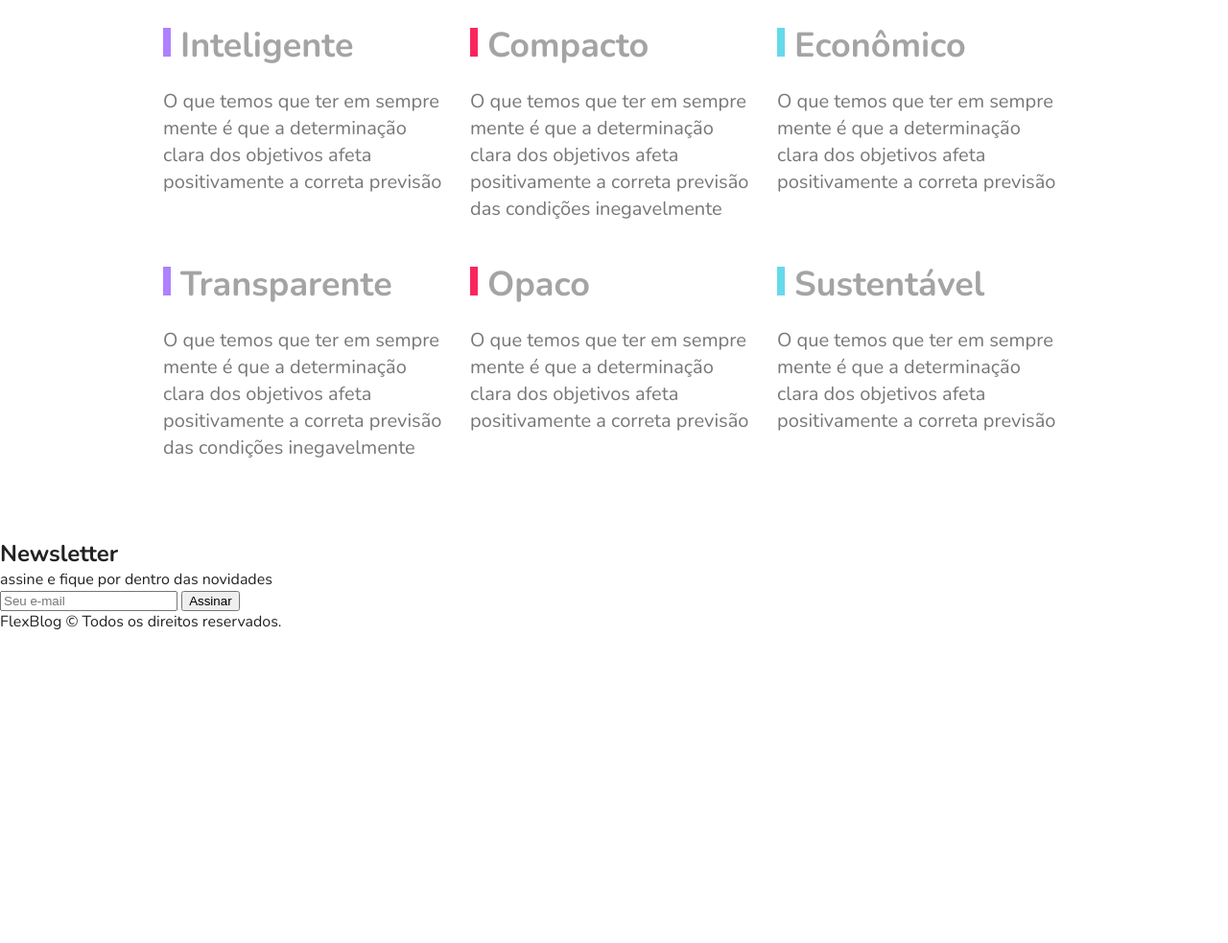
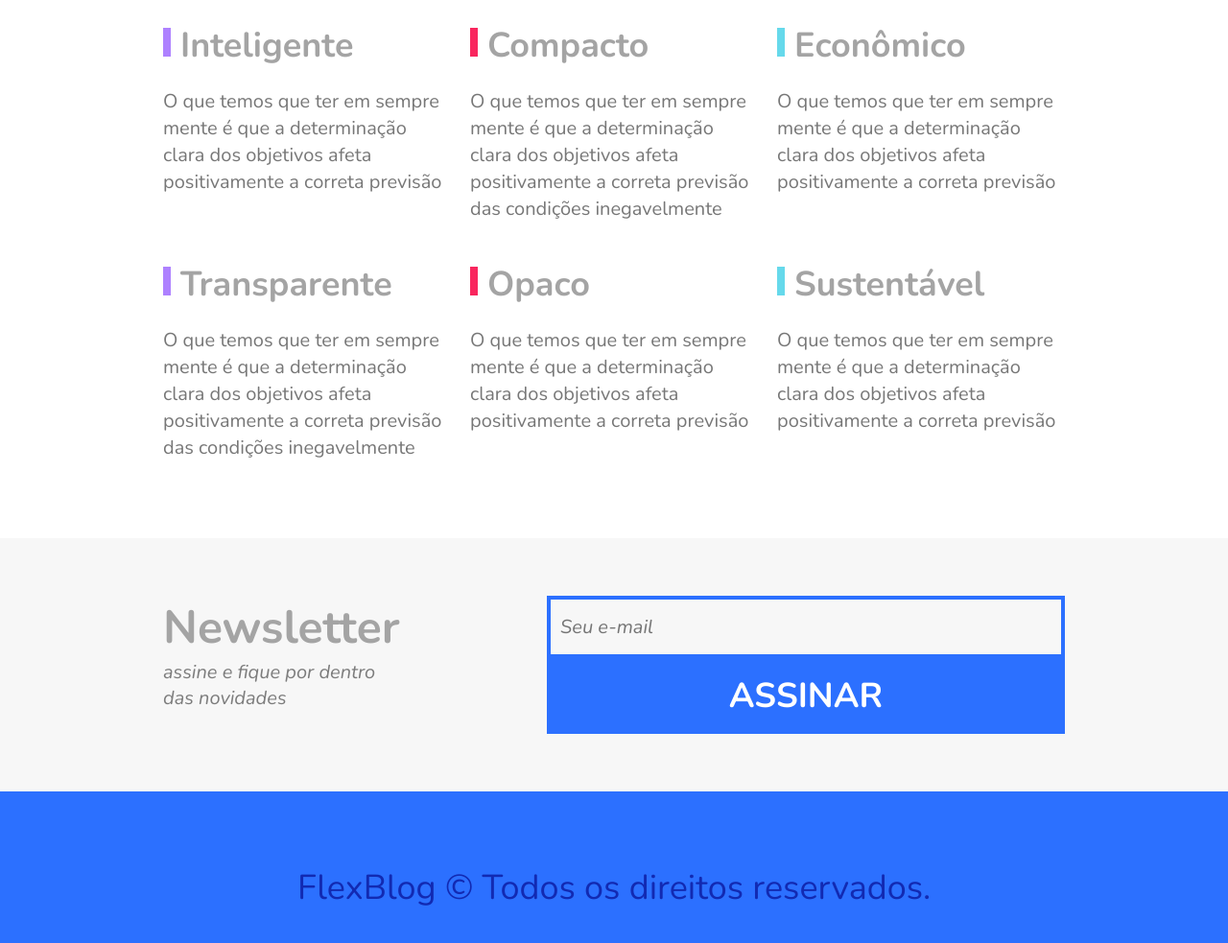
Before and after one commit to mariogsa/flexblog, a plain HTML site: page index.html in a window 1280 px wide. Shown: the part 2645-3628 px from the top of the page at 96% size. Before the commit the page ends 3304 px from the top, so only its background shows below. Drawn offline with nearby package versions, Linux system fonts and the light colour scheme.

Commit message:
Estilização newsletter e footer

```diff
--- a/css/style.css
+++ b/css/style.css
@@ -10,7 +10,7 @@ a {
 }
 
 body {
-  font-family: Nunito, Helvetica, Arial, sans-serif;
+  font-family: "Nunito", Helvetica, Arial, sans-serif;
   color: #222222;
 }
 
@@ -314,3 +314,87 @@ img {
   line-height: 1.4;
   color: #777777;
 }
+
+/* Newsletter */
+
+.newsletter {
+  display: flex;
+  flex-wrap: wrap;
+  background: #f7f7f7;
+  padding: 60px calc((100% - 960px) / 2);
+}
+
+.newsletter-info {
+  flex: 1 1 240px;
+  margin: 0 10px;
+}
+
+.newsletter-info h1 {
+  font-size: 3em;
+  color: #a4a4a4;
+}
+
+.newsletter-info p {
+  font-size: 1.25em;
+  font-style: italic;
+  max-width: 230px;
+  color: #7c7c7c;
+  margin-bottom: 10px;
+}
+
+.newsletter-form {
+  display: flex;
+  flex-wrap: wrap;
+  flex: 2 1 260px;
+  margin: 0 10px;
+  align-self: center;
+}
+
+.newsletter-form input {
+  flex: 3 1 260px;
+  font-size: 1.25em;
+  color: #7c7c7c;
+  font-style: italic;
+  font-family: "Nunito", Helvetica, Arial, sans-serif;
+  border: 4px solid #2c70ff;
+  background: transparent;
+  padding: 15px 10px;
+  margin: 0px;
+  border-radius: 0px;
+}
+
+.newsletter-form button {
+  flex: 1 1 260px;
+  font-size: 2.25em;
+  font-weight: bold;
+  text-transform: uppercase;
+  font-family: "Nunito", Helvetica, Arial, sans-serif;
+  background: #2c70ff;
+  color: white;
+  margin: 0px;
+  cursor: pointer;
+  border: 0px;
+  padding: 15px 10px;
+}
+
+@media (max-width: 600px) {
+  .newsletter-form button {
+    font-size: 1.5em;
+  }
+}
+
+/* Footer */
+
+.footer {
+  display: flex;
+  height: 200px;
+  background: #2c70ff;
+  align-items: center;
+}
+
+.footer p {
+  flex: 1;
+  text-align: center;
+  font-size: 2.25em;
+  color: #122ab2;
+}
```
